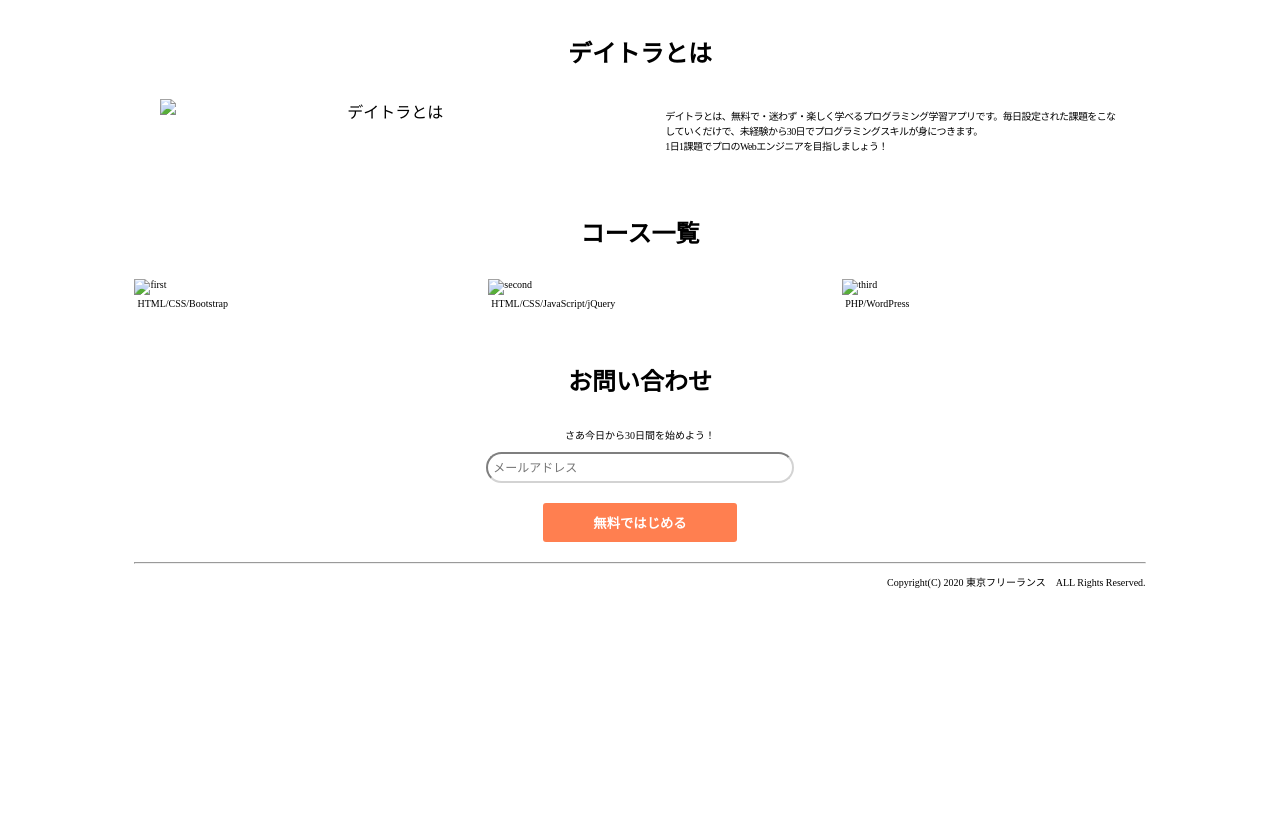
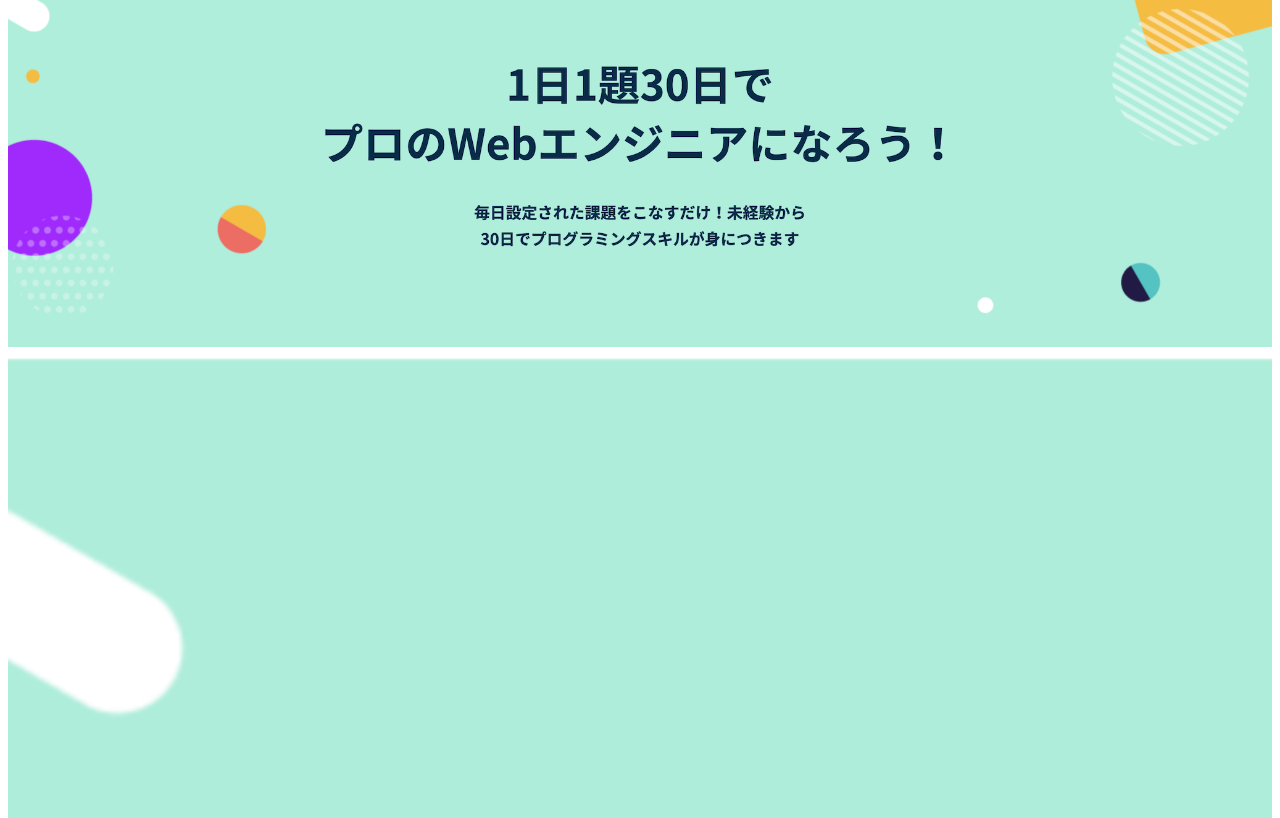
Before and after one commit to matukusu/sample-2, a plain HTML site: page index.html in a window 1280 px wide. Shown: the part 147-965 px from the top of the page. Before the commit the page ends 800 px from the top, so only its background shows below. Drawn offline with Linux system fonts and the light colour scheme; files that its build step writes are made by us from their sources.

Commit message:
Update index.html

```diff
--- a/index.html
+++ b/index.html
@@ -4,8 +4,8 @@
 	<meta charset="UTF-8">
 	<title>デイトラ模写</title>
 	<meta name="viewport" content="width=device-width">
-	<link rel="stylesheet" href="css/reset.css">
-	<link rel="stylesheet" href="css/style.css">
+	<link rel="stylesheet" href="reset.css">
+	<link rel="stylesheet" href="style.css">
 </head>
 <body>
 	<div class="container">
@@ -22,29 +22,29 @@
 			</div>
 			<div class="h-image">
 				<h1>
-					<img src="img/main-vsual.png" alt="header-image">
-					<img class="sp-img" src="img/sp-main-vsual.png" alt="">
+					<img src="main-vsual.png" alt="header-image">
+					<img class="sp-img" src="sp-main-vsual.png" alt="">
 				</h1>
 			</div>
 		</header>
 		<main>
 			<h2>デイトラとは</h2>
 			<div class="m-contents">
-				<img src="img/about.png" alt="デイトラとは">
+				<img src="about.png" alt="デイトラとは">
 				<p>デイトラとは、無料で・迷わず・楽しく学べるプログラミング学習アプリです。毎日設定された課題をこなしていくだけで、未経験から30日でプログラミングスキルが身につきます。<br>1日1課題でプロのWebエンジニアを目指しましょう！</p>
 			</div>
 			<h2>コース一覧</h2>
 			<div class="m-courses">
 				<div class="m-course">
-					<img src="img/web_first.png" alt="first">
+					<img src="web_first.png" alt="first">
 					<p>HTML/CSS/Bootstrap</p>
 				</div>
 				<div class="m-course">
-					<img src="img/web_second.png" alt="second">
+					<img src="web_second.png" alt="second">
 					<p>HTML/CSS/JavaScript/jQuery</p>
 				</div>
 				<div class="m-course">
-					<img src="img/web_third.png" alt="third">
+					<img src="web_third.png" alt="third">
 					<p>PHP/WordPress</p>
 				</div>
 			</div>
```
